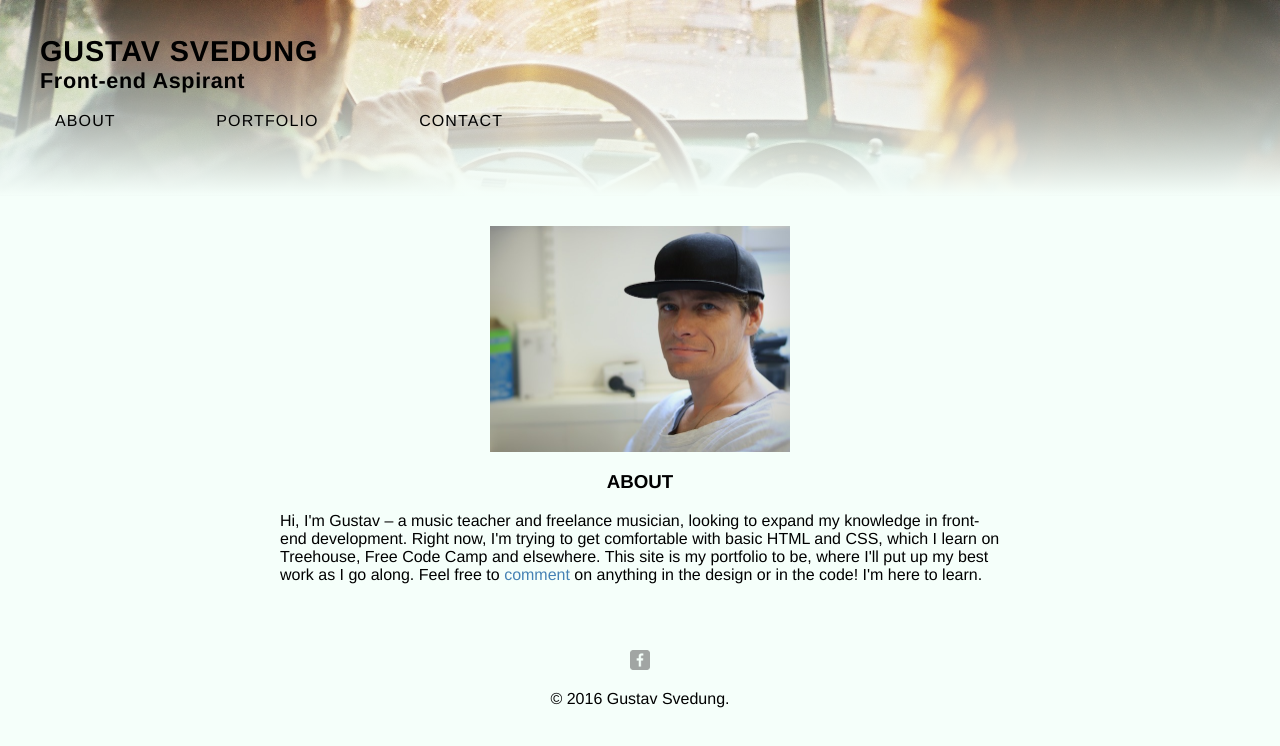
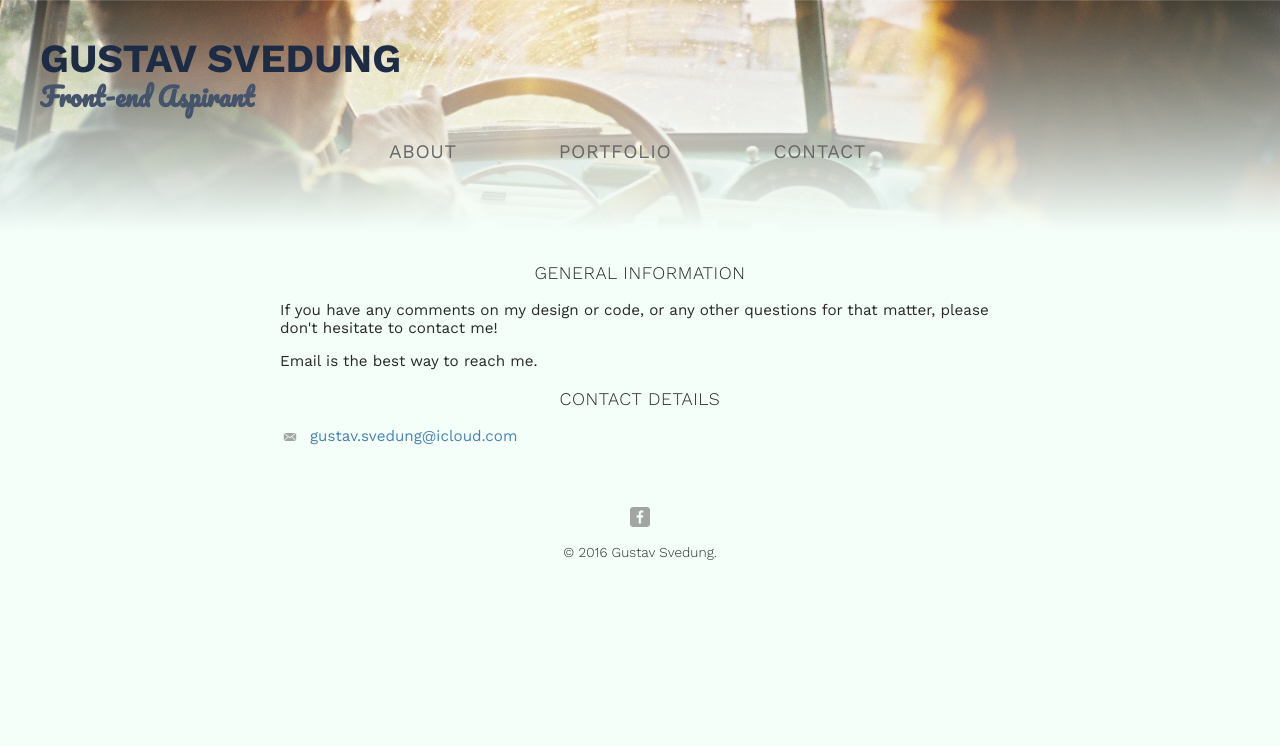
Before and after one commit to gustavsvedung/gustavsvedung.github.io, a plain HTML site: page contact.html in a window 1280 px wide. Drawn offline with nearby package versions, Linux system fonts and the light colour scheme.

```diff
--- a/contact.html
+++ b/contact.html
@@ -4,6 +4,7 @@
         <meta charset="utf-8">
         <title>Gustav Svedung | Front-end Aspirant</title>
         <link rel="stylesheet" href="css/normalize.css">
+        <link href="https://fonts.googleapis.com/css?family=Pacifico|Work+Sans:300,400,700" rel="stylesheet">
         <link rel="stylesheet" href="css/main.css">
     </head>
     <body>
@@ -21,10 +22,16 @@
             </nav>
         </header>
         <div id="wrapper">
+              <section>
+                <h3>General Information</h3>
+                <p>If you have any comments on my design or code, or any other questions for that matter, please don't hesitate to contact me!</p>
+                <p>Email is the best way to reach me.</p>
+            </section>
             <section>
-                <img src="img/gustav.jpg" alt="Photograph of Gustav Svedung" class="profile-photo">
-                <h3>About</h3>
-                <p>Hi, I'm Gustav – a music teacher and freelance musician, looking to expand my knowledge in front-end development. Right now, I'm trying to get comfortable with basic HTML and CSS, which I learn on Treehouse, Free Code Camp and elsewhere. This site is my portfolio to be, where I'll put up my best work as I go along. Feel free to <a href="contact.html">comment</a> on anything in the design or in the code! I'm here to learn.</p>
+                <h3>Contact Details</h3>
+                <ul class="contact-info">
+                <li class="mail"><a href="mailto:gustav.svedung@icloud.com">gustav.svedung@icloud.com</a></li>
+                </ul>
             </section>
             <footer>
                 <a href="http://facebook.com/gustavsvedung"><img src="img/facebook-wrap.png" alt="Facebook Logo" class="social-icon"></a>
--- a/css/main.css
+++ b/css/main.css
@@ -1,7 +1,8 @@
 /*** GENERAL ***/
 
 body {
-    font-family: 'Helvetica Neue', Helvetica, sans-serif;
+    font-family: 'Work Sans', sans-serif;
+    font-size: 0.95rem;
 }
 
 #wrapper {
@@ -17,6 +18,8 @@
 h3 {
     text-align: center;
     text-transform: uppercase;
+    letter-spacing: 0.03em;
+    font-weight: 300;
 }
 
 
@@ -31,18 +34,18 @@
 }
 
 h1 {
+    font-weight: 700;
     margin: 0;
     padding: 35px 0 0 40px;
     text-transform: uppercase;
-    letter-spacing: 0.03em;
-    font-size: 1.8rem;
+    font-size: 2.5rem;
 }
 
 h2 {
-    margin-top: 0;
+    font-family: "Pacifico";
+    margin-top: -8px;
     padding: 0px 0 0 40px;
-    letter-spacing: 0.03em;
-    font-size: 1.35rem;
+    font-size: 1.6rem;
 }
 
 
@@ -50,8 +53,10 @@
 /*** NAVIGATION ***/
 
 nav {
+    font-size: 1.2rem;
+    text-align: center;
     text-transform: uppercase;
-    letter-spacing: 0.07em;
+    letter-spacing: 0.03em;
     padding-bottom: 50px;
     margin-bottom: 30px;
 }
@@ -71,6 +76,8 @@
 
 footer {
   text-align: center;
+  font-size: 0.9em;
+  font-weight: 300;
   padding-top: 50px;
 }
 
@@ -88,6 +95,7 @@
     display: block;
     max-width: 300px;
     margin: 0 auto;
+    border: 0.1px solid lightgrey;
 }
 
 /*** PAGE: PORTFOLIO ***/
@@ -96,6 +104,24 @@
 
 /*** PAGE: CONTACT ***/
 
+.contact-info {
+  list-style: none;
+  padding: 0;
+  margin: 0;
+}
+
+.contact-info a {
+  display: block;
+  min-height: 20px;
+  background-repeat: no-repeat;
+  background-size: 20px 20px;
+  padding: 0 0 0 30px;
+  margin: 0 0 10px;
+}
+
+.contact-info li.mail a {
+  background-image: url('../img/mail.png');
+}
 
 
 /*** COLORS ***/
@@ -103,11 +129,16 @@
 /* site body */
 body {
   background: mintcream;
+  color: #282828;
 }
 
 /* logo text */
-h1, h2 {
-  color: black;
+h1 {
+  color: #1d2c44;
+}
+
+h2 {
+  color: #45536b;
 }
 
 /* links */
@@ -117,10 +148,10 @@
 
 /* nav link */
 nav a, nav a:visited {
-  color: black;
+  color: #686868;
 }
 
 /* selected nav link */
 nav a.selected, nav a:hover {
-  color: lightgrey;
+  color: steelblue;
 }
```
Also changed, not shown: index.html (+1 -0 lines), portfolio.html (+1 -0 lines), img/mail.png (added), 2 other files.
